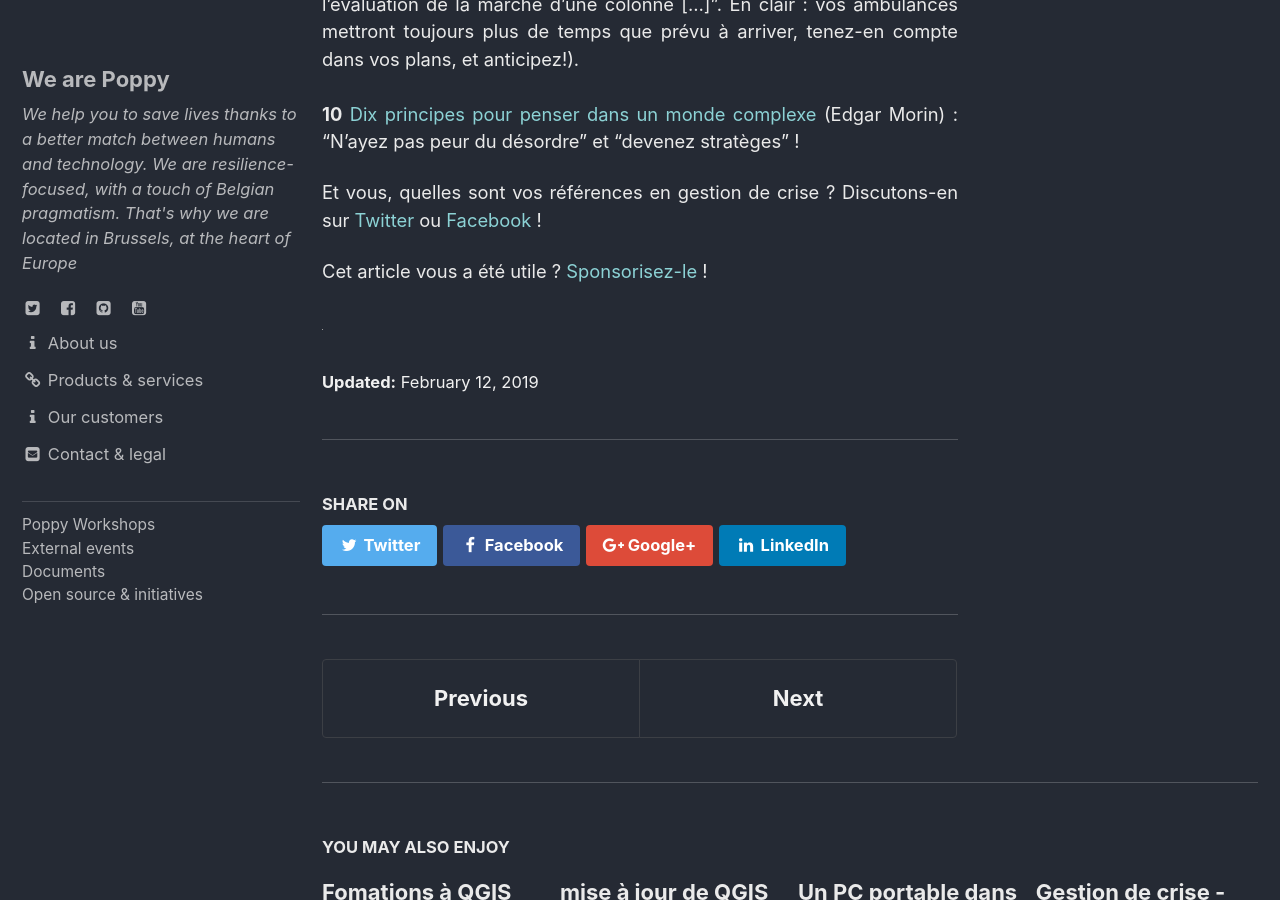
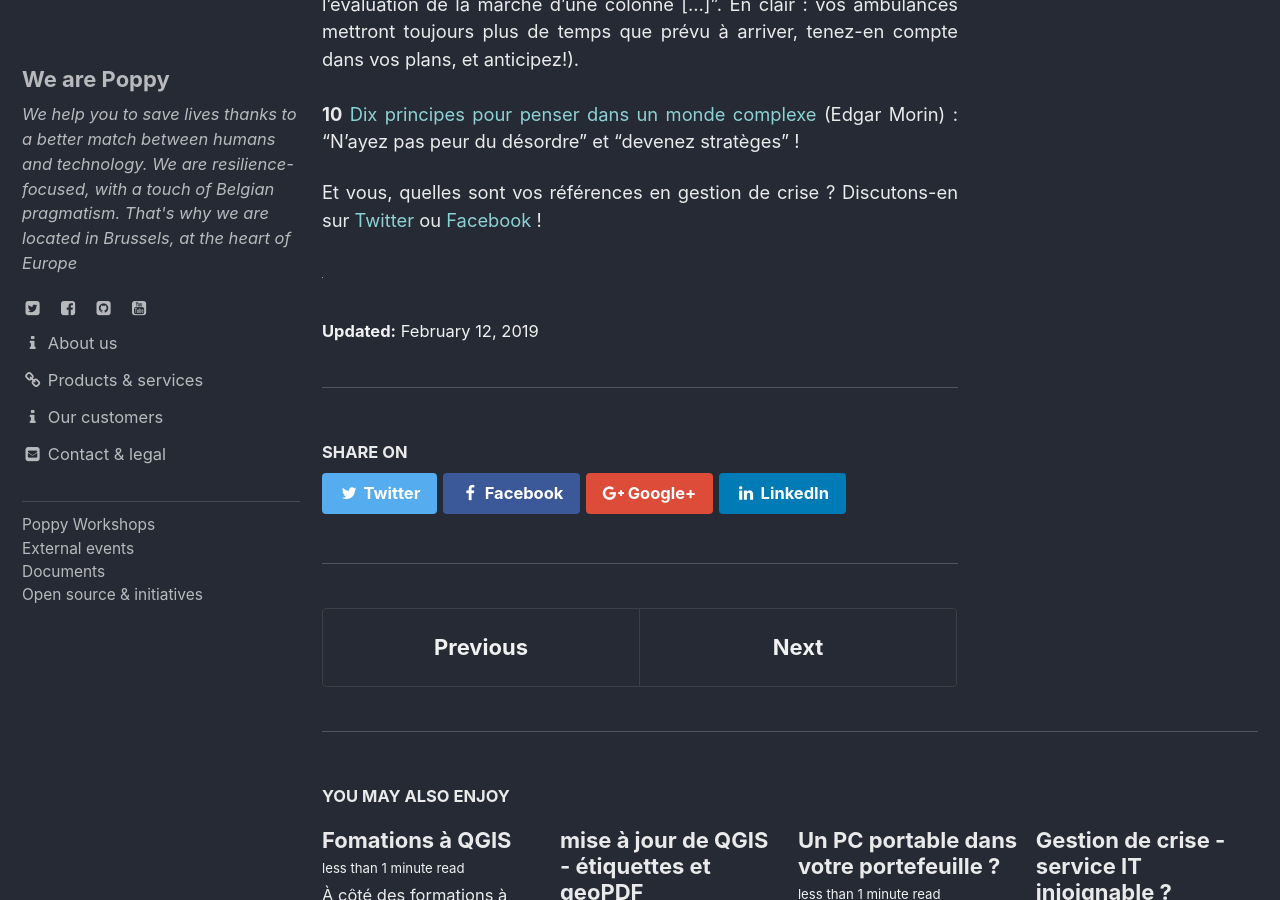
Before and after one commit to ccloquet/ccloquet.github.io, a Jekyll site: the page built from _posts/2019-02-12-dix-pepites.md, in a window 1280 px wide and 900 px high, scrolled down 2687 px. Built offline with Jekyll 4.4.1, drawn with Linux system fonts in a browser that asks for light colours; cached includes are drawn as plain includes.

Commit message:
Update 2019-02-12-dix-pepites.md

```diff
--- a/_posts/2019-02-12-dix-pepites.md
+++ b/_posts/2019-02-12-dix-pepites.md
@@ -34,6 +34,4 @@ Que ce soit au cours du développement de nouveaux produits ou au détour de cer
 
 Et vous, quelles sont vos références en gestion de crise ? Discutons-en sur [Twitter](https://twitter.com/mypoppy_eu) ou [Facebook](https://www.facebook.com/mypoppyeu/) !
 
-Cet article vous a été utile ? <a href='https://paypal.me/ccloquet'>Sponsorisez-le</a> !
-
 <iframe src="https://www.my-poppy.eu/cnt/cnt.php" width="1" height="1" frameBorder="0">
```
